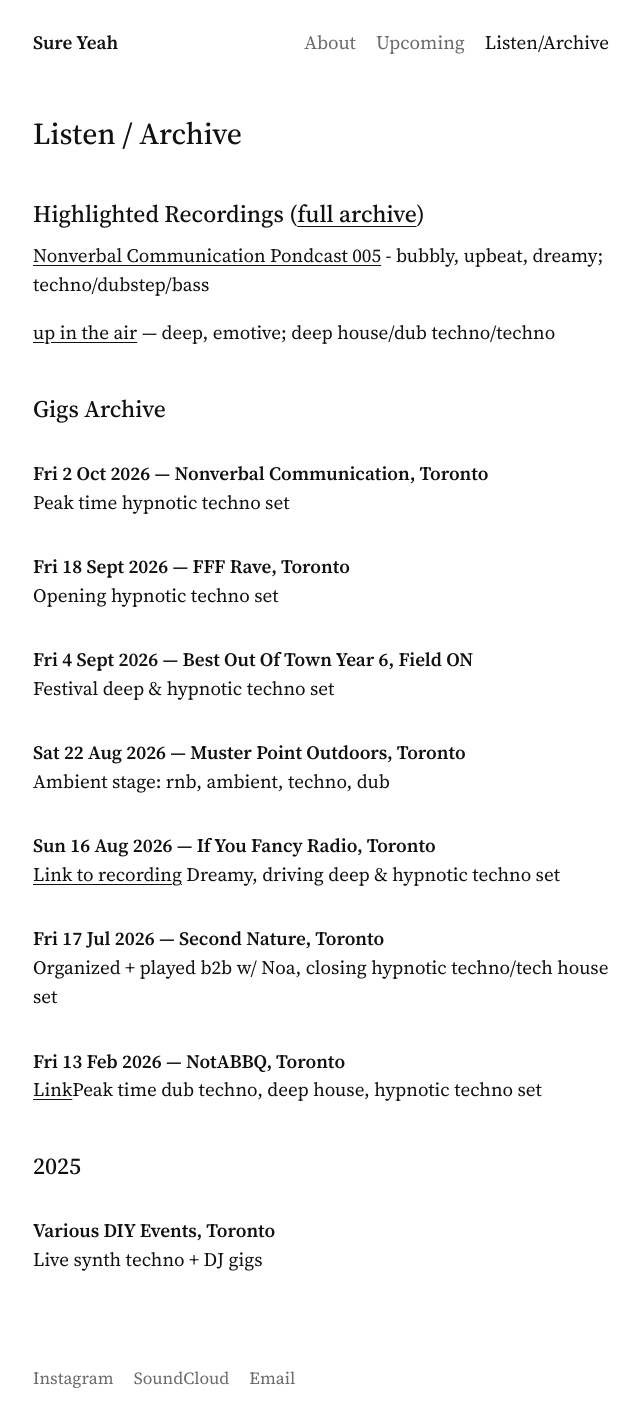
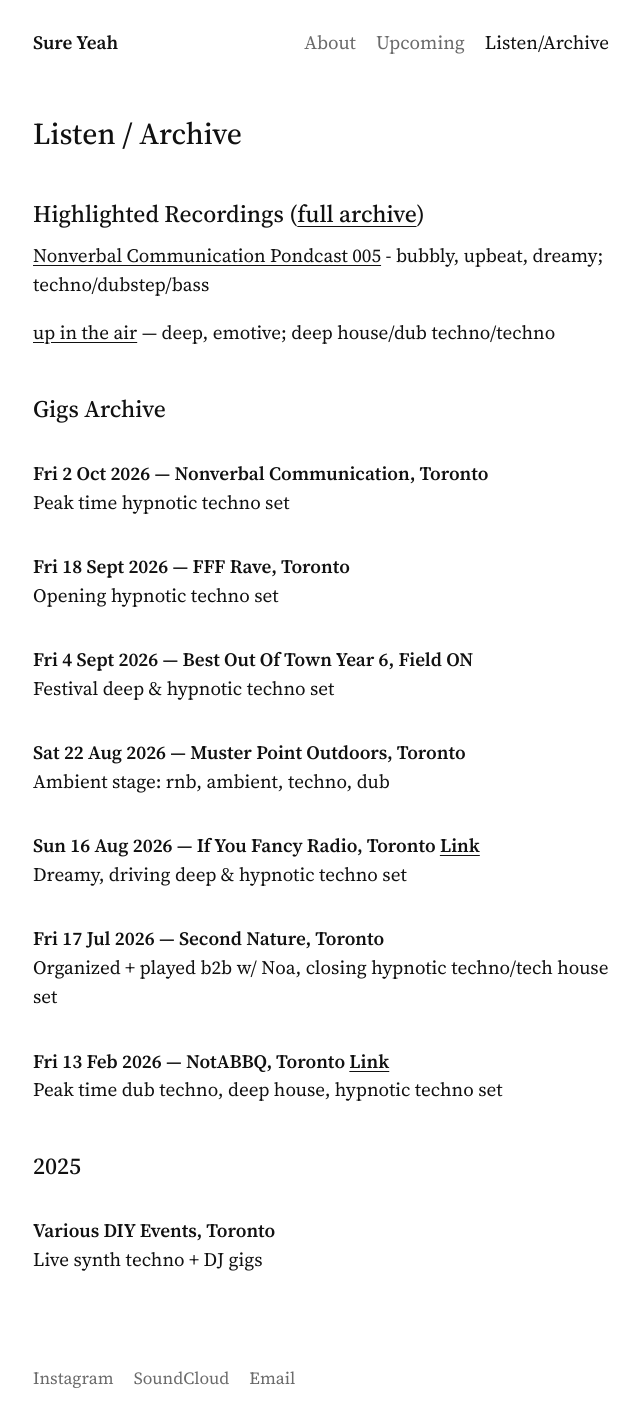
Before and after one commit to surya-krishnan/surya-krishnan.github.io, a Jekyll site: the page built from archive.md, in a window 1280 px wide. Shown: the whole page, without its empty margins (319-959 px from the left). Built offline with Jekyll 4.4.1, drawn with Linux system fonts in a browser that asks for light colours.

Commit message:
fix: move link locations in archive

```diff
--- a/archive.md
+++ b/archive.md
@@ -29,14 +29,14 @@ Festival deep & hypnotic techno set
 ### Sat 22 Aug 2026 — Muster Point Outdoors, Toronto
 Ambient stage: rnb, ambient, techno, dub
 
-### Sun 16 Aug 2026 — If You Fancy Radio, Toronto
-[Link to recording](https://www.youtube.com/watch?v=-cc1aqsrSBE&list=RD-cc1aqsrSBE&start_radio=1) Dreamy, driving deep & hypnotic techno set
+### Sun 16 Aug 2026 — If You Fancy Radio, Toronto [Link](https://www.youtube.com/watch?v=-cc1aqsrSBE&list=RD-cc1aqsrSBE&start_radio=1)
+Dreamy, driving deep & hypnotic techno set
 
 ### Fri 17 Jul 2026 — Second Nature, Toronto
 Organized + played b2b w/ Noa, closing hypnotic techno/tech house set
 
-### Fri 13 Feb 2026 — NotABBQ, Toronto
-[Link](https://soundcloud.com/sureyeahmusic/sure-yeah-live-notabbq-soul)Peak time dub techno, deep house, hypnotic techno set
+### Fri 13 Feb 2026 — NotABBQ, Toronto [Link](https://soundcloud.com/sureyeahmusic/sure-yeah-live-notabbq-soul)
+Peak time dub techno, deep house, hypnotic techno set
 
 ## 2025
 
```
